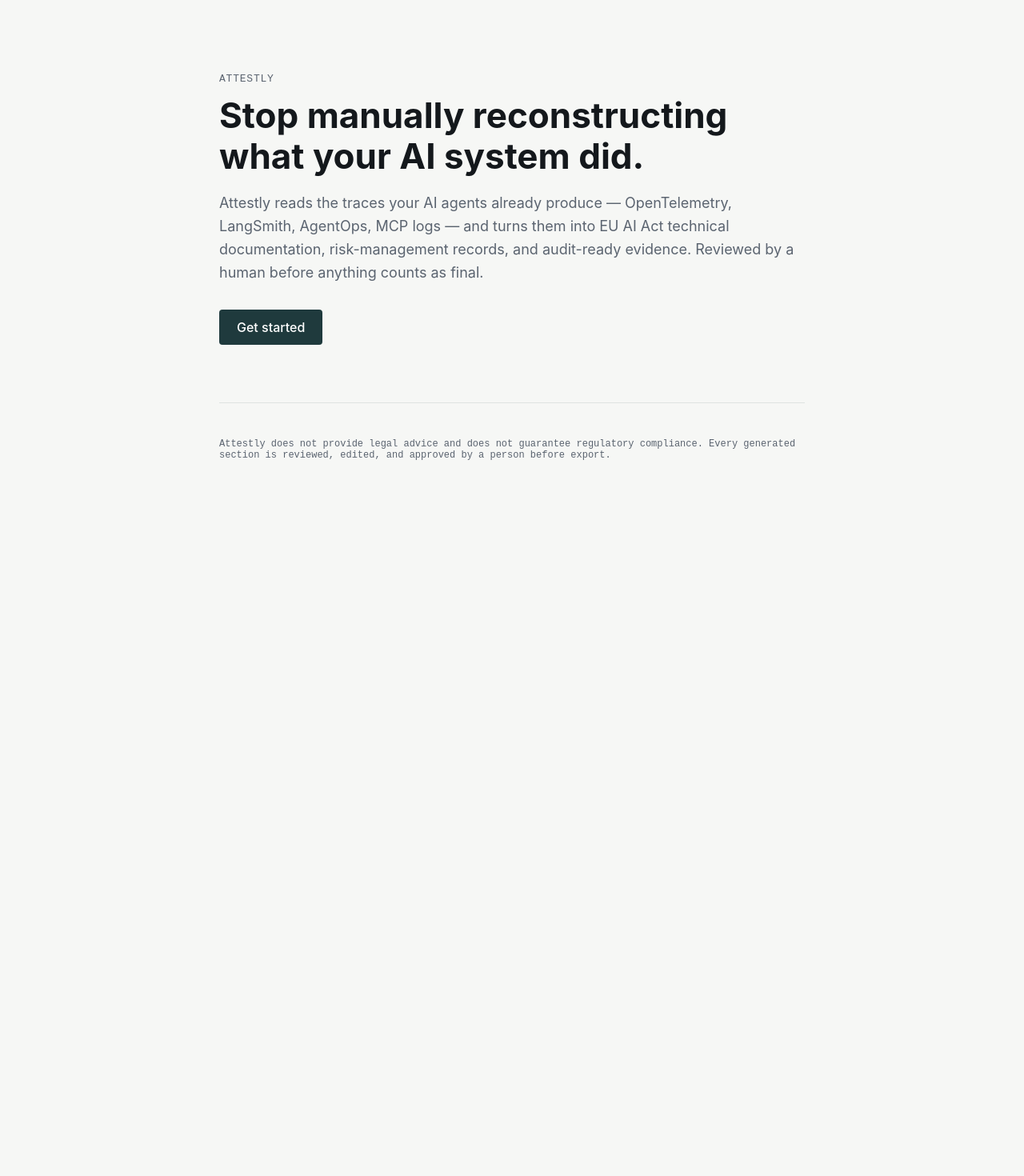
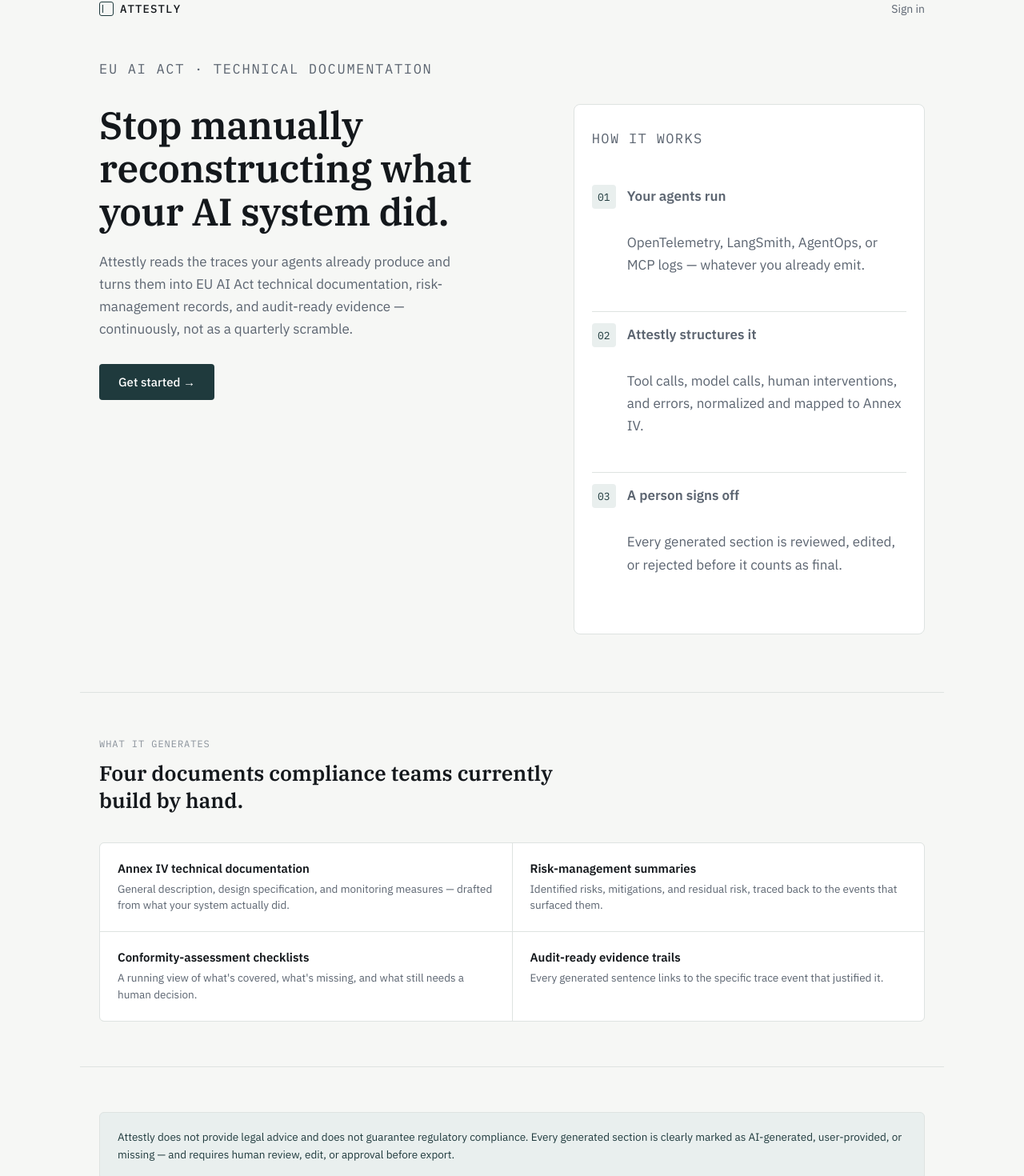
Before and after one commit to Isaacruwa/attestly, a Next.js app: page / in a window 1280 px wide. Shown: the part 18-1488 px from the top of the page at 80% size. Before the commit the page ends 800 px from the top, so only its background shows below. Built offline with nearby package versions, Linux system fonts and the light colour scheme.

Commit message:
Redesign landing page: real typography (IBM Plex family), hero pipeline visual, deliverables grid

```diff
--- a/src/app/globals.css
+++ b/src/app/globals.css
@@ -1,21 +1,24 @@
 :root {
-  /* Palette: "ledger" — paper-white surface, ink text, deep evidence-blue primary.
-     Status colors read like a real audit ledger: approved/green, needs-review/amber,
-     missing/rust, updated/blue. Deliberately not cream+terracotta or black+neon. */
+  /* Palette: "ledger" — paper surface, ink text, deep evidence-teal primary.
+     Status colors read like a real audit ledger. Deliberately not the default
+     cream+terracotta or black+neon AI-generated look. */
   --color-paper: #F6F7F5;
+  --color-paper-raised: #FFFFFF;
   --color-ink: #14181C;
   --color-ink-muted: #5B6470;
+  --color-ink-faint: #8A929B;
   --color-line: #DEE3E1;
-  --color-primary: #1F3A3D;      /* deep evidence-teal, not navy-by-default */
+  --color-primary: #1F3A3D;
   --color-primary-hover: #16292B;
+  --color-primary-tint: #E9EFEE;
   --color-approved: #2E6E4E;
   --color-review: #A6741B;
   --color-missing: #A13F2B;
   --color-updated: #2C5F8A;
 
-  --font-display: "IBM Plex Sans", -apple-system, sans-serif;
-  --font-body: "IBM Plex Sans", -apple-system, sans-serif;
-  --font-mono: "IBM Plex Mono", ui-monospace, monospace;
+  --font-display: var(--font-plex-serif), Georgia, serif;
+  --font-body: var(--font-plex-sans), -apple-system, sans-serif;
+  --font-mono: var(--font-plex-mono), ui-monospace, monospace;
 }
 
 * { box-sizing: border-box; }
@@ -54,6 +57,222 @@
   outline-offset: 2px;
 }
 
+/* ===================== Marketing page ===================== */
+
+.site-nav {
+  display: flex;
+  align-items: center;
+  justify-content: space-between;
+  max-width: 1080px;
+  margin: 0 auto;
+  padding: 20px 24px;
+}
+.site-nav__brand {
+  font-family: var(--font-mono);
+  font-weight: 500;
+  font-size: 14px;
+  letter-spacing: 0.08em;
+  text-transform: uppercase;
+  display: flex;
+  align-items: center;
+  gap: 8px;
+}
+.site-nav__mark {
+  width: 18px;
+  height: 18px;
+  border: 1.5px solid var(--color-primary);
+  border-radius: 3px;
+  position: relative;
+  flex-shrink: 0;
+}
+.site-nav__mark::after {
+  content: "";
+  position: absolute;
+  left: 3px; top: 3px; right: 7px; bottom: 3px;
+  border-left: 1.5px solid var(--color-primary);
+}
+.site-nav__link {
+  font-size: 14px;
+  color: var(--color-ink-muted);
+  text-decoration: none;
+}
+
+.hero {
+  max-width: 1080px;
+  margin: 0 auto;
+  padding: 32px 24px 72px;
+}
+.hero__eyebrow {
+  font-family: var(--font-mono);
+  font-size: 12px;
+  letter-spacing: 0.1em;
+  text-transform: uppercase;
+  color: var(--color-primary);
+  margin: 0 0 18px;
+}
+.hero__grid {
+  display: grid;
+  grid-template-columns: 1fr;
+  gap: 40px;
+  align-items: start;
+}
+@media (min-width: 860px) {
+  .hero__grid { grid-template-columns: 1.1fr 0.9fr; gap: 56px; }
+}
+.hero h1 {
+  font-family: var(--font-display);
+  font-weight: 600;
+  font-size: clamp(32px, 5vw, 48px);
+  line-height: 1.12;
+  letter-spacing: -0.01em;
+  margin: 0 0 22px;
+}
+.hero p {
+  font-size: 17px;
+  line-height: 1.65;
+  color: var(--color-ink-muted);
+  margin: 0 0 30px;
+  max-width: 46ch;
+}
+.btn-primary {
+  display: inline-flex;
+  align-items: center;
+  gap: 8px;
+  background: var(--color-primary);
+  color: white;
+  padding: 13px 24px;
+  border-radius: 4px;
+  text-decoration: none;
+  font-weight: 500;
+  font-size: 15px;
+  border: none;
+  transition: background 0.15s ease;
+}
+.btn-primary:hover { background: var(--color-primary-hover); }
+
+.pipeline {
+  background: var(--color-paper-raised);
+  border: 1px solid var(--color-line);
+  border-radius: 8px;
+  padding: 28px 22px;
+}
+.pipeline__label {
+  font-family: var(--font-mono);
+  font-size: 11px;
+  letter-spacing: 0.08em;
+  text-transform: uppercase;
+  color: var(--color-ink-faint);
+  margin: 0 0 20px;
+}
+.pipeline__step {
+  display: flex;
+  gap: 14px;
+  align-items: flex-start;
+  padding: 14px 0;
+  border-top: 1px solid var(--color-line);
+}
+.pipeline__step:first-of-type { border-top: none; }
+.pipeline__step-icon {
+  width: 30px;
+  height: 30px;
+  border-radius: 4px;
+  background: var(--color-primary-tint);
+  color: var(--color-primary);
+  display: flex;
+  align-items: center;
+  justify-content: center;
+  font-family: var(--font-mono);
+  font-size: 13px;
+  flex-shrink: 0;
+}
+.pipeline__step-title {
+  font-weight: 600;
+  font-size: 14.5px;
+  margin: 0 0 3px;
+}
+.pipeline__step-desc {
+  font-size: 13px;
+  color: var(--color-ink-muted);
+  line-height: 1.5;
+  margin: 0;
+}
+
+.section {
+  max-width: 1080px;
+  margin: 0 auto;
+  padding: 56px 24px;
+  border-top: 1px solid var(--color-line);
+}
+.section__eyebrow {
+  font-family: var(--font-mono);
+  font-size: 12px;
+  letter-spacing: 0.08em;
+  text-transform: uppercase;
+  color: var(--color-ink-faint);
+  margin: 0 0 12px;
+}
+.section h2 {
+  font-family: var(--font-display);
+  font-weight: 600;
+  font-size: 26px;
+  margin: 0 0 36px;
+  max-width: 40ch;
+}
+
+.deliverables-grid {
+  display: grid;
+  grid-template-columns: 1fr;
+  gap: 1px;
+  background: var(--color-line);
+  border: 1px solid var(--color-line);
+  border-radius: 6px;
+  overflow: hidden;
+}
+@media (min-width: 700px) {
+  .deliverables-grid { grid-template-columns: 1fr 1fr; }
+}
+.deliverable {
+  background: var(--color-paper-raised);
+  padding: 22px;
+}
+.deliverable__title {
+  font-weight: 600;
+  font-size: 15px;
+  margin: 0 0 6px;
+}
+.deliverable__desc {
+  font-size: 13.5px;
+  color: var(--color-ink-muted);
+  line-height: 1.55;
+  margin: 0;
+}
+
+.trust-strip {
+  background: var(--color-primary-tint);
+  border: 1px solid var(--color-line);
+  border-radius: 6px;
+  padding: 20px 22px;
+  font-size: 13.5px;
+  color: var(--color-primary);
+  line-height: 1.6;
+}
+
+.site-footer {
+  max-width: 1080px;
+  margin: 0 auto;
+  padding: 32px 24px 56px;
+  display: flex;
+  justify-content: space-between;
+  align-items: center;
+  flex-wrap: wrap;
+  gap: 12px;
+}
+.site-footer__meta {
+  font-family: var(--font-mono);
+  font-size: 12px;
+  color: var(--color-ink-faint);
+}
+
 @media (prefers-reduced-motion: reduce) {
   * { animation: none !important; transition: none !important; }
 }
--- a/src/app/layout.tsx
+++ b/src/app/layout.tsx
@@ -1,5 +1,27 @@
 import type { Metadata } from "next";
+import { IBM_Plex_Sans, IBM_Plex_Serif, IBM_Plex_Mono } from "next/font/google";
 import "./globals.css";
+
+const plexSans = IBM_Plex_Sans({
+  subsets: ["latin"],
+  weight: ["400", "500", "600"],
+  variable: "--font-plex-sans",
+  display: "swap",
+});
+
+const plexSerif = IBM_Plex_Serif({
+  subsets: ["latin"],
+  weight: ["500", "600", "700"],
+  variable: "--font-plex-serif",
+  display: "swap",
+});
+
+const plexMono = IBM_Plex_Mono({
+  subsets: ["latin"],
+  weight: ["400", "500"],
+  variable: "--font-plex-mono",
+  display: "swap",
+});
 
 export const metadata: Metadata = {
   title: "Attestly — EU AI Act evidence, generated from what your agents already do",
@@ -9,7 +31,7 @@
 
 export default function RootLayout({ children }: { children: React.ReactNode }) {
   return (
-    <html lang="en">
+    <html lang="en" className={`${plexSans.variable} ${plexSerif.variable} ${plexMono.variable}`}>
       <body>{children}</body>
     </html>
   );
--- a/src/app/page.tsx
+++ b/src/app/page.tsx
@@ -1,40 +1,109 @@
 import Link from "next/link";
+
+const PIPELINE_STEPS = [
+  {
+    icon: "01",
+    title: "Your agents run",
+    desc: "OpenTelemetry, LangSmith, AgentOps, or MCP logs — whatever you already emit.",
+  },
+  {
+    icon: "02",
+    title: "Attestly structures it",
+    desc: "Tool calls, model calls, human interventions, and errors, normalized and mapped to Annex IV.",
+  },
+  {
+    icon: "03",
+    title: "A person signs off",
+    desc: "Every generated section is reviewed, edited, or rejected before it counts as final.",
+  },
+];
+
+const DELIVERABLES = [
+  {
+    title: "Annex IV technical documentation",
+    desc: "General description, design specification, and monitoring measures — drafted from what your system actually did.",
+  },
+  {
+    title: "Risk-management summaries",
+    desc: "Identified risks, mitigations, and residual risk, traced back to the events that surfaced them.",
+  },
+  {
+    title: "Conformity-assessment checklists",
+    desc: "A running view of what's covered, what's missing, and what still needs a human decision.",
+  },
+  {
+    title: "Audit-ready evidence trails",
+    desc: "Every generated sentence links to the specific trace event that justified it.",
+  },
+];
 
 export default function LandingPage() {
   return (
-    <main style={{ maxWidth: 780, margin: "0 auto", padding: "96px 24px" }}>
-      <p className="mono" style={{ color: "var(--color-ink-muted)", fontSize: 13, letterSpacing: "0.06em", textTransform: "uppercase" }}>
-        Attestly
-      </p>
-      <h1 style={{ fontFamily: "var(--font-display)", fontSize: 44, lineHeight: 1.15, marginTop: 12, marginBottom: 20 }}>
-        Stop manually reconstructing what your AI system did.
-      </h1>
-      <p style={{ fontSize: 18, color: "var(--color-ink-muted)", lineHeight: 1.6, marginBottom: 32 }}>
-        Attestly reads the traces your AI agents already produce — OpenTelemetry, LangSmith, AgentOps, MCP logs —
-        and turns them into EU AI Act technical documentation, risk-management records, and audit-ready evidence.
-        Reviewed by a human before anything counts as final.
-      </p>
-      <Link
-        href="/login"
-        style={{
-          display: "inline-block",
-          background: "var(--color-primary)",
-          color: "white",
-          padding: "12px 22px",
-          borderRadius: 4,
-          textDecoration: "none",
-          fontWeight: 500,
-        }}
-      >
-        Get started
-      </Link>
+    <>
+      <nav className="site-nav">
+        <span className="site-nav__brand">
+          <span className="site-nav__mark" aria-hidden="true" />
+          Attestly
+        </span>
+        <Link href="/login" className="site-nav__link">Sign in</Link>
+      </nav>
 
-      <div style={{ marginTop: 72, borderTop: "1px solid var(--color-line)", paddingTop: 32 }}>
-        <p className="mono" style={{ fontSize: 12, color: "var(--color-ink-muted)" }}>
+      <header className="hero">
+        <p className="hero__eyebrow">EU AI Act · Technical Documentation</p>
+        <div className="hero__grid">
+          <div>
+            <h1>Stop manually reconstructing what your AI system did.</h1>
+            <p>
+              Attestly reads the traces your agents already produce and turns them into EU AI Act
+              technical documentation, risk-management records, and audit-ready evidence —
+              continuously, not as a quarterly scramble.
+            </p>
+            <Link href="/login" className="btn-primary">Get started →</Link>
+          </div>
+
+          <div className="pipeline">
+            <p className="pipeline__label">How it works</p>
+            {PIPELINE_STEPS.map((step) => (
+              <div className="pipeline__step" key={step.icon}>
+                <span className="pipeline__step-icon">{step.icon}</span>
+                <div>
+                  <p className="pipeline__step-title">{step.title}</p>
+                  <p className="pipeline__step-desc">{step.desc}</p>
+                </div>
+              </div>
+            ))}
+          </div>
+        </div>
+      </header>
+
+      <section className="section">
+        <p className="section__eyebrow">What it generates</p>
+        <h2>Four documents compliance teams currently build by hand.</h2>
+        <div className="deliverables-grid">
+          {DELIVERABLES.map((d) => (
+            <div className="deliverable" key={d.title}>
+              <p className="deliverable__title">{d.title}</p>
+              <p className="deliverable__desc">{d.desc}</p>
+            </div>
+          ))}
+        </div>
+      </section>
+
+      <section className="section">
+        <div className="trust-strip">
           Attestly does not provide legal advice and does not guarantee regulatory compliance.
-          Every generated section is reviewed, edited, and approved by a person before export.
-        </p>
-      </div>
-    </main>
+          Every generated section is clearly marked as AI-generated, user-provided, or missing —
+          and requires human review, edit, or approval before export.
+        </div>
+      </section>
+
+      <footer className="site-footer">
+        <span className="site-nav__brand">
+          <span className="site-nav__mark" aria-hidden="true" />
+          Attestly
+        </span>
+        <span className="site-footer__meta">Built for teams shipping autonomous AI agents into the EU</span>
+      </footer>
+    </>
   );
 }
```
Also changed, not shown: 1 other file (tests, documents, lock files or other folders).
